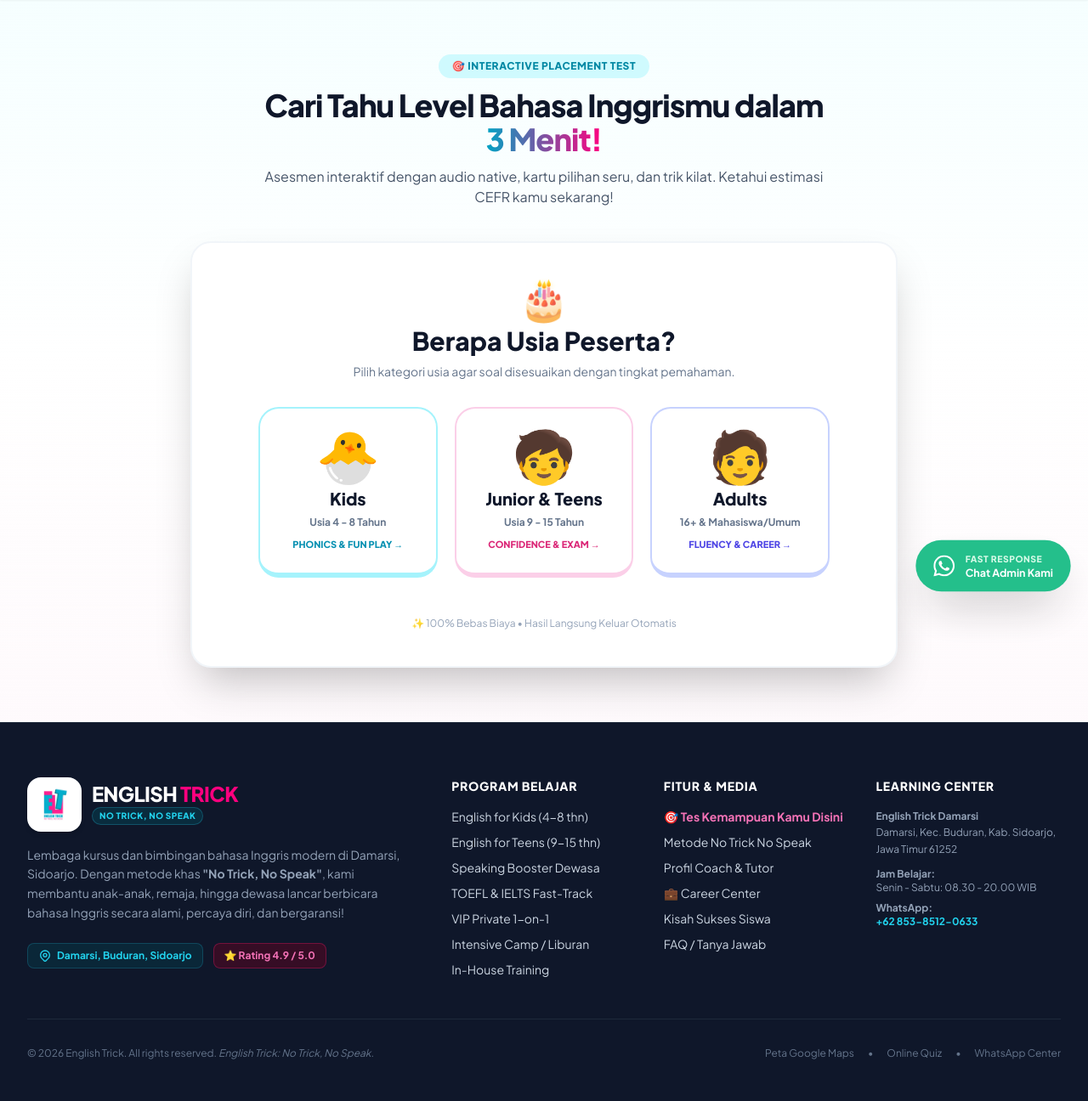
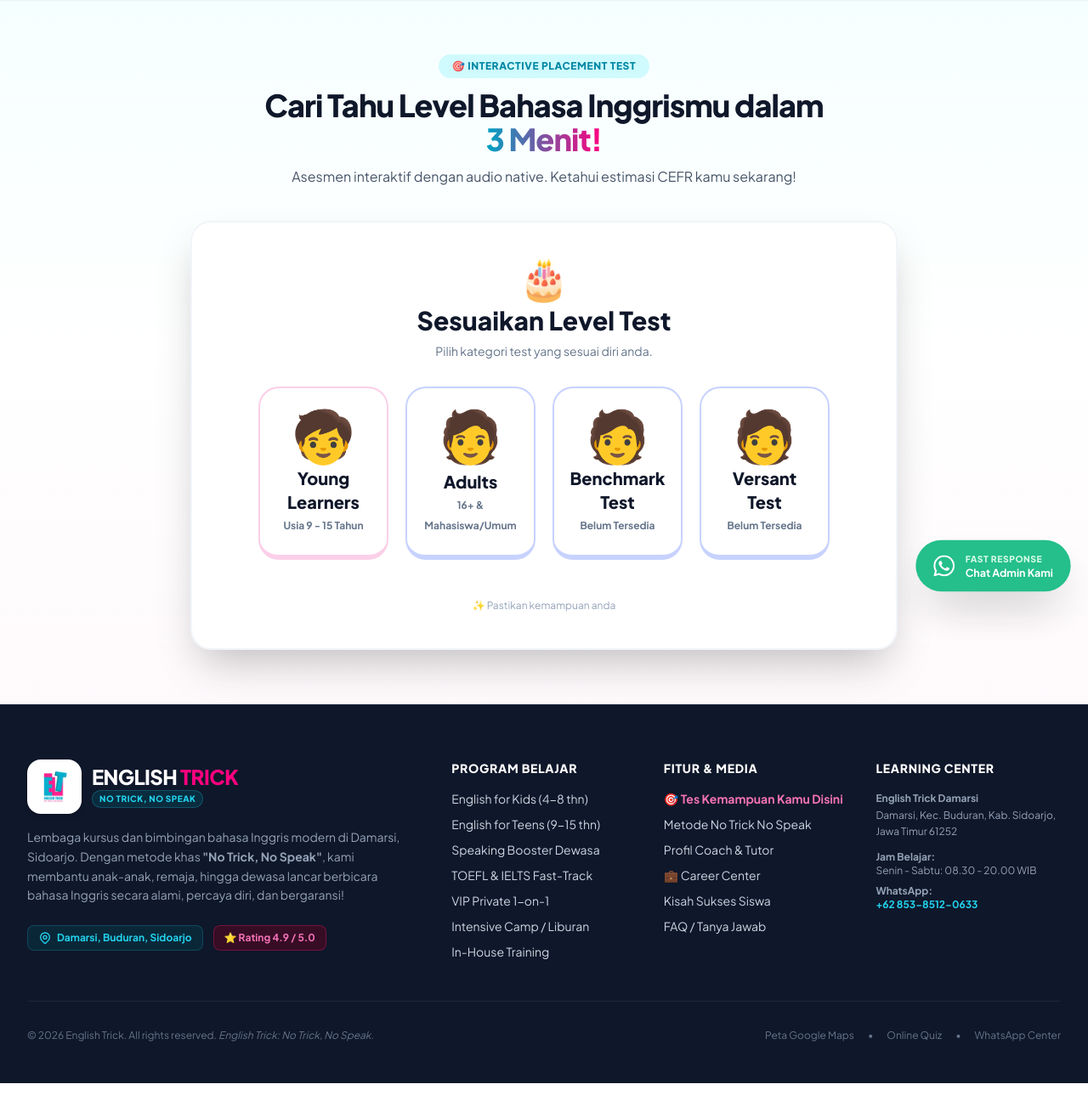
Before and after one commit to Robinno11/english-trick-web, a Laravel app: page /quiz in a window 1280 px wide. Shown: the part 81-1377 px from the top of the page at 85% size. After the commit the page ends 1356 px from the top, so only its background shows below. Run offline with Laravel 12, Linux system fonts and the light colour scheme; some libraries are stand-ins or nearby versions.

Commit message:
tampilan kategori test

```diff
--- a/resources/views/quiz.blade.php
+++ b/resources/views/quiz.blade.php
@@ -15,7 +15,7 @@
                 Cari Tahu Level Bahasa Inggrismu dalam <span class="text-transparent bg-clip-text bg-gradient-to-r from-et-cyan to-et-pink">3 Menit!</span>
             </h1>
             <p class="text-slate-600 text-sm sm:text-base">
-                Asesmen interaktif dengan audio native, kartu pilihan seru, dan trik kilat. Ketahui estimasi CEFR kamu sekarang!
+                Asesmen interaktif dengan audio native. Ketahui estimasi CEFR kamu sekarang!
             </p>
         </div>
 
@@ -26,12 +26,12 @@
             <div id="stepCategory" class="space-y-8">
                 <div class="text-center space-y-2">
                     <span class="text-5xl">🎂</span>
-                    <h2 class="text-2xl sm:text-3xl font-black text-slate-900">Berapa Usia Peserta?</h2>
-                    <p class="text-slate-500 text-sm">Pilih kategori usia agar soal disesuaikan dengan tingkat pemahaman.</p>
+                    <h2 class="text-2xl sm:text-3xl font-black text-slate-900">Sesuaikan Level Test</h2>
+                    <p class="text-slate-500 text-sm">Pilih kategori test yang sesuai diri anda.</p>
                 </div>
 
-                <div class="grid grid-cols-1 sm:grid-cols-3 gap-5 max-w-2xl mx-auto">
-                    <!-- Kids -->
+                <div class="grid grid-cols-1 sm:grid-cols-4 gap-5 max-w-2xl mx-auto">
+                    <!-- Kids
                     <button type="button" onclick="selectCategory('kids')" class="group p-6 rounded-3xl border-2 border-b-[6px] border-cyan-200 hover:border-et-cyan bg-white hover:bg-cyan-50/40 transition-all text-center flex flex-col items-center justify-between min-h-[180px] active:translate-y-1 active:border-b-2">
                         <span class="text-6xl mb-2 group-hover:scale-110 transition-transform">🐣</span>
                         <div>
@@ -39,16 +39,16 @@
                             <span class="text-xs font-bold text-slate-500">Usia 4 - 8 Tahun</span>
                         </div>
                         <span class="mt-2 text-[11px] font-black text-cyan-600 uppercase">Phonics & Fun Play &rarr;</span>
-                    </button>
+                    </button> -->
 
                     <!-- Teens -->
                     <button type="button" onclick="selectCategory('teens')" class="group p-6 rounded-3xl border-2 border-b-[6px] border-pink-200 hover:border-et-pink bg-white hover:bg-pink-50/40 transition-all text-center flex flex-col items-center justify-between min-h-[180px] active:translate-y-1 active:border-b-2">
                         <span class="text-6xl mb-2 group-hover:scale-110 transition-transform">🧒</span>
                         <div>
-                            <span class="block font-black text-xl text-slate-900 group-hover:text-et-pink">Junior & Teens</span>
+                            <span class="block font-black text-xl text-slate-900 group-hover:text-et-pink">Young Learners</span>
                             <span class="text-xs font-bold text-slate-500">Usia 9 - 15 Tahun</span>
                         </div>
-                        <span class="mt-2 text-[11px] font-black text-pink-600 uppercase">Confidence & Exam &rarr;</span>
+                        <!-- <span class="mt-2 text-[11px] font-black text-pink-600 uppercase">Confidence & Exam &rarr;</span> -->
                     </button>
 
                     <!-- Adults -->
@@ -58,12 +58,34 @@
                             <span class="block font-black text-xl text-slate-900 group-hover:text-indigo-600">Adults</span>
                             <span class="text-xs font-bold text-slate-500">16+ & Mahasiswa/Umum</span>
                         </div>
-                        <span class="mt-2 text-[11px] font-black text-indigo-600 uppercase">Fluency & Career &rarr;</span>
+                        <!-- <span class="mt-2 text-[11px] font-black text-indigo-600 uppercase">Fluency & Career &rarr;</span> -->
+                    </button>
+
+
+                    <!-- Benchmark Test -->
+                    <button type="button" class="group p-6 rounded-3xl border-2 border-b-[6px] border-indigo-200 hover:border-indigo-500 bg-white hover:bg-indigo-50/40 transition-all text-center flex flex-col items-center justify-between min-h-[180px] active:translate-y-1 active:border-b-2">
+                        <span class="text-6xl mb-2 group-hover:scale-110 transition-transform">🧑</span>
+                        <div>
+                            <span class="block font-black text-xl text-slate-900 group-hover:text-indigo-600">Benchmark Test</span>
+                            <span class="text-xs font-bold text-slate-500">Belum Tersedia</span>
+                        </div>
+                        <!-- <span class="mt-2 text-[11px] font-black text-indigo-600 uppercase">Fluency & Career &rarr;</span> -->
+                    </button>
+
+
+                    <!-- Versant Test -->
+                    <button type="button" class="group p-6 rounded-3xl border-2 border-b-[6px] border-indigo-200 hover:border-indigo-500 bg-white hover:bg-indigo-50/40 transition-all text-center flex flex-col items-center justify-between min-h-[180px] active:translate-y-1 active:border-b-2">
+                        <span class="text-6xl mb-2 group-hover:scale-110 transition-transform">🧑</span>
+                        <div>
+                            <span class="block font-black text-xl text-slate-900 group-hover:text-indigo-600">Versant Test</span>
+                            <span class="text-xs font-bold text-slate-500">Belum Tersedia</span>
+                        </div>
+                        <!-- <span class="mt-2 text-[11px] font-black text-indigo-600 uppercase">Fluency & Career &rarr;</span> -->
                     </button>
                 </div>
 
                 <div class="text-center pt-2">
-                    <span class="text-xs text-slate-400">✨ 100% Bebas Biaya • Hasil Langsung Keluar Otomatis</span>
+                    <span class="text-xs text-slate-400">✨ Pastikan kemampuan anda</span>
                 </div>
             </div>
 
```
